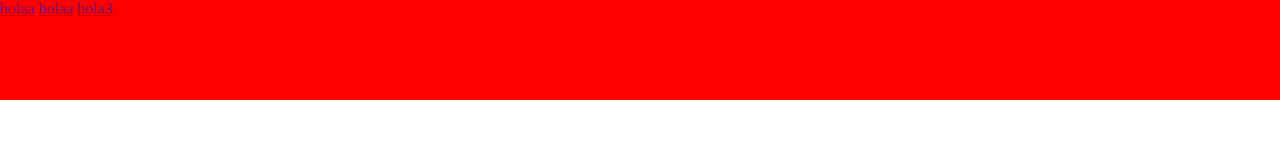
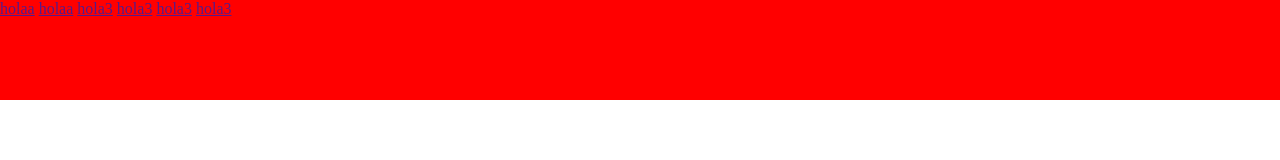
Before and after one commit to felixcc2709/pruebas2, a plain HTML site: page index.html in a window 1280 px wide. Drawn offline with Linux system fonts and the light colour scheme.

Commit message:
segundo repaso

```diff
--- a/index.html
+++ b/index.html
@@ -14,6 +14,11 @@
         <a href="">holaa</a>
         <a href="">holaa</a>
         <a href="">hola3</a>
+        <a href="">hola3</a>
+        <a href="">hola3</a>
+        <a href="">hola3</a>
+
+
 
 
     </header>
```
